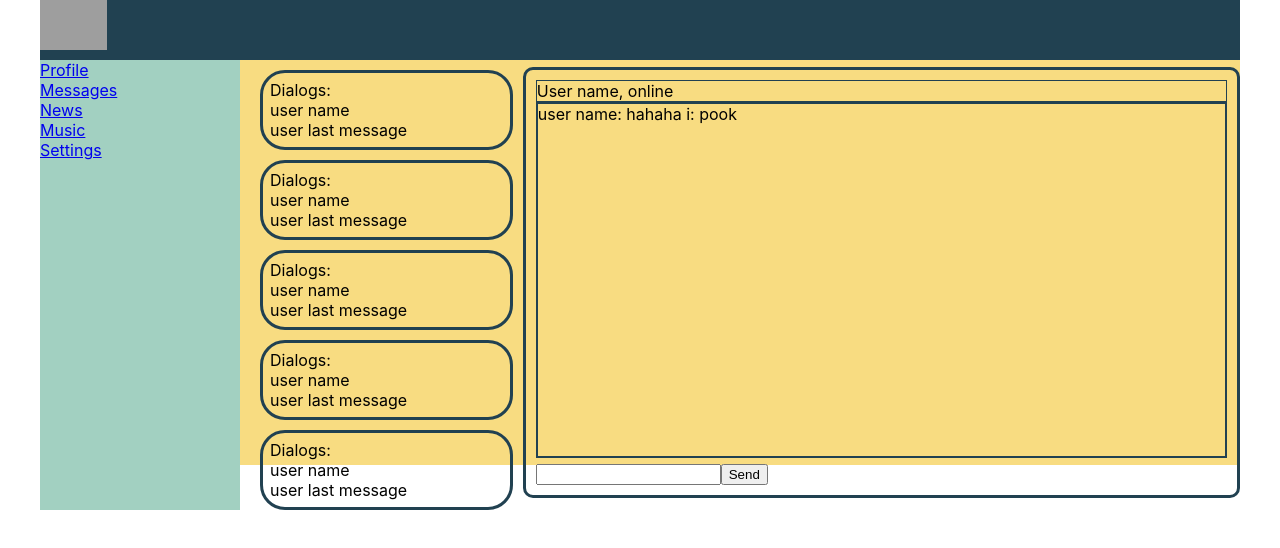
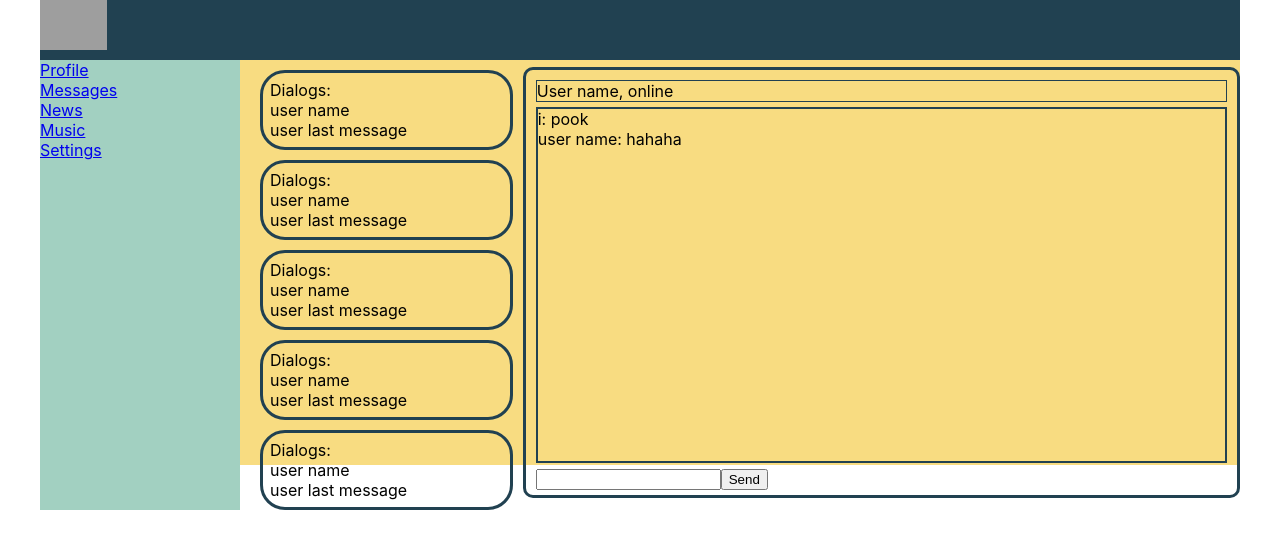
Before and after one commit to hubs0ne/social-network, a React (Create React App) app: page / in a window 1280 px wide. Shown: the top 548 px of the page. Built offline with nearby package versions, Linux system fonts and the light colour scheme; grey boxes are pictures that could not be loaded.

Commit message:
Uninstall Dialogs and write again (60 min)

```diff
--- a/src/components/Dialogs/Window/Window.js
+++ b/src/components/Dialogs/Window/Window.js
@@ -9,8 +9,8 @@ const Window = () => {
                 User name, online
             </header>
             <div className={classes.correspondence}>
+                i: pook <br/>
                 user name: hahaha
-                i: pook
             </div>
             <div>
                 <Input />
--- a/src/components/Dialogs/Window/Window.module.css
+++ b/src/components/Dialogs/Window/Window.module.css
@@ -14,4 +14,5 @@
 .correspondence {
     height: 87%;
     border: #214151 solid 2px;
+    margin-top: 5px;
 }
```
Also changed, not shown: 1 other file (tests, documents, lock files or other folders).
